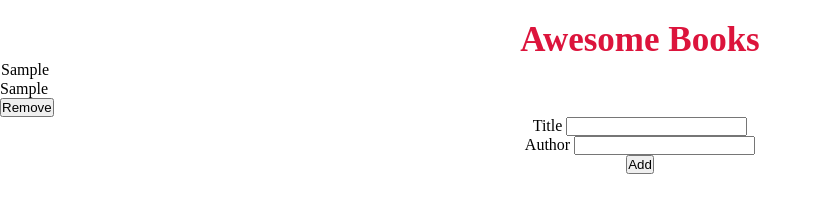
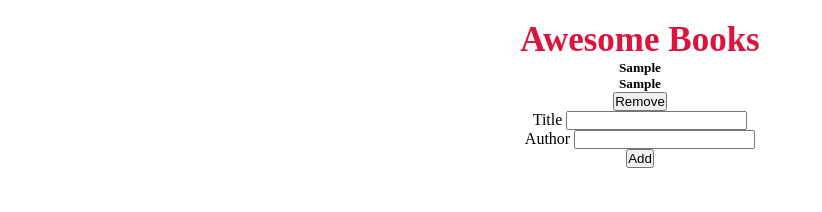
Before and after one commit to Aduda-Boaz/awesome-book-list, a website: page index.html in a window 1280 px wide. Both pictures are taken after typing "Sample", "Sample" into the empty fields and a click on the button "Add". Shown: the whole page, without its empty margins (0-822 px from the left). Drawn offline with Linux system fonts and the light colour scheme.

Commit message:
Modify the classes

```diff
--- a/book_store.js
+++ b/book_store.js
@@ -1,45 +1,99 @@
 /* eslint-disable no-unused-vars */
-const title = document.querySelector('.Book');
-const author = document.querySelector('.Book');
-const listB = document.getElementById('book-list');
-const button = document.getElementById('btn');
-let books = [];
+/* eslint-disable linebreak-style */
+/* eslint-disable no-use-before-define */
+/* eslint-disable no-plusplus */
+// eslint-disable-next-line max-classes-per-file
+class Book {
+  constructor(title, author) {
+    this.title = title;
+    this.author = author;
+  }
+}
 
-const popHtml = () => {
-  listB.innerHTML = '';
-  books = JSON.parse(localStorage.getItem('Libros'));
+// The UI class
+class User {
+  static addBooks() {
+    const books = Storage.getBooks();
 
-  if (books === null) {
-    books = [];
-  } else {
-    for (let e = 0; e < books.length; e += 1) {
-      listB.innerHTML += `  <li class="book-title">${books[e].bookTitle}</li>
-      <li class="book-author">${books[e].author}</li>
-      <button id="btn-remove" onclick="remove(${e})">Remove</button>`;
+    books.forEach((book) => User.addBookList(book));
+  }
+
+  static addBookList(book) {
+    const list = document.querySelector('#book-list');
+
+    const div = document.createElement('div');
+
+    div.innerHTML = `
+      <h5>${book.title}</h5>
+      <h5>${book.author}</h5>
+      <button class="remove">Remove</button>
+    `;
+
+    list.appendChild(div);
+  }
+
+  static removeBook(target) {
+    if (target.classList.contains('remove')) {
+      target.parentElement.parentElement.remove();
     }
   }
-};
 
-document.addEventListener('DOMContentLoaded', popHtml);
-
-function addBook(e) {
-  e.preventDefault();
-  const bookTitle = (this.querySelector('[name=book]')).value;
-  const author = (this.querySelector('[name=auth]')).value;
-  const book = {
-    bookTitle,
-    author,
-  };
-  this.reset();
-  books.push(book);
-  localStorage.setItem('Libros', JSON.stringify(books));
-  popHtml();
+  static removeInputs() {
+    document.querySelector('#title').value = '';
+    document.querySelector('#author').value = '';
+  }
 }
 
-function remove(e) {
-  books.splice(e, 1);
-  localStorage.setItem('Libros', JSON.stringify(books));
-  popHtml();
+// Set the storage class
+class Storage {
+  static getBooks() {
+    let books;
+    if (localStorage.getItem('books') === null) {
+      books = [];
+    } else {
+      books = JSON.parse(localStorage.getItem('books'));
+    }
+
+    return books;
+  }
+
+  static storeBook(book) {
+    const books = Storage.getBooks();
+    books.push(book);
+    localStorage.setItem('books', JSON.stringify(books));
+  }
+
+  static deleteBook(data) {
+    const books = Storage.getBooks();
+
+    books.forEach((book, index) => {
+      if (book.data === data) {
+        book.splice(index, 1);
+      }
+    });
+
+    localStorage.setItem('books', JSON.stringify(books));
+  }
 }
 
-title.addEventListener('submit', addBook);
+document.addEventListener('DOMContentLoaded', User.addBooks);
+
+document.querySelector('#form-input').addEventListener('submit', (e) => {
+  e.preventDefault();
+  const title = document.querySelector('#title').value;
+  const author = document.querySelector('#author').value;
+
+  const book = new Book(title, author);
+
+  User.addBookList(book);
+
+  Storage.storeBook(book);
+
+  User.removeInputs();
+});
+
+document.querySelector('#book-list').addEventListener('click', (e) => {
+  User.removeBook(e.target);
+
+  // Remove book from localStorage after delete
+});
--- a/index.html
+++ b/index.html
@@ -10,17 +10,17 @@
 
   <body>
     <h1 class="heading">Awesome Books</h1>
-    <ul id="book-list"></ul>
+    <section id="book-list" class="list"></section>
 
     <div class="text_input">
       <div class="container">
-        <form class="Book">
+        <form class="Book" id="form-input">
           <div>
             <label for="Title">Title</label>
             <input
               type="text"
               name="book"
-              id="Title"
+              id="title"
               class="title"
               minlength="2"
               required
@@ -31,7 +31,7 @@
             <input
               type="text"
               name="auth"
-              id="Author"
+              id="author"
               class="author"
               minlength="2"
               required
--- a/style.css
+++ b/style.css
@@ -8,6 +8,10 @@
   margin-top: 20px;
   font-size: 35px;
   color: crimson;
+  text-align: center;
+}
+
+.list {
   text-align: center;
 }
 
```
Also changed, not shown: dist/book_store.dev.js.
